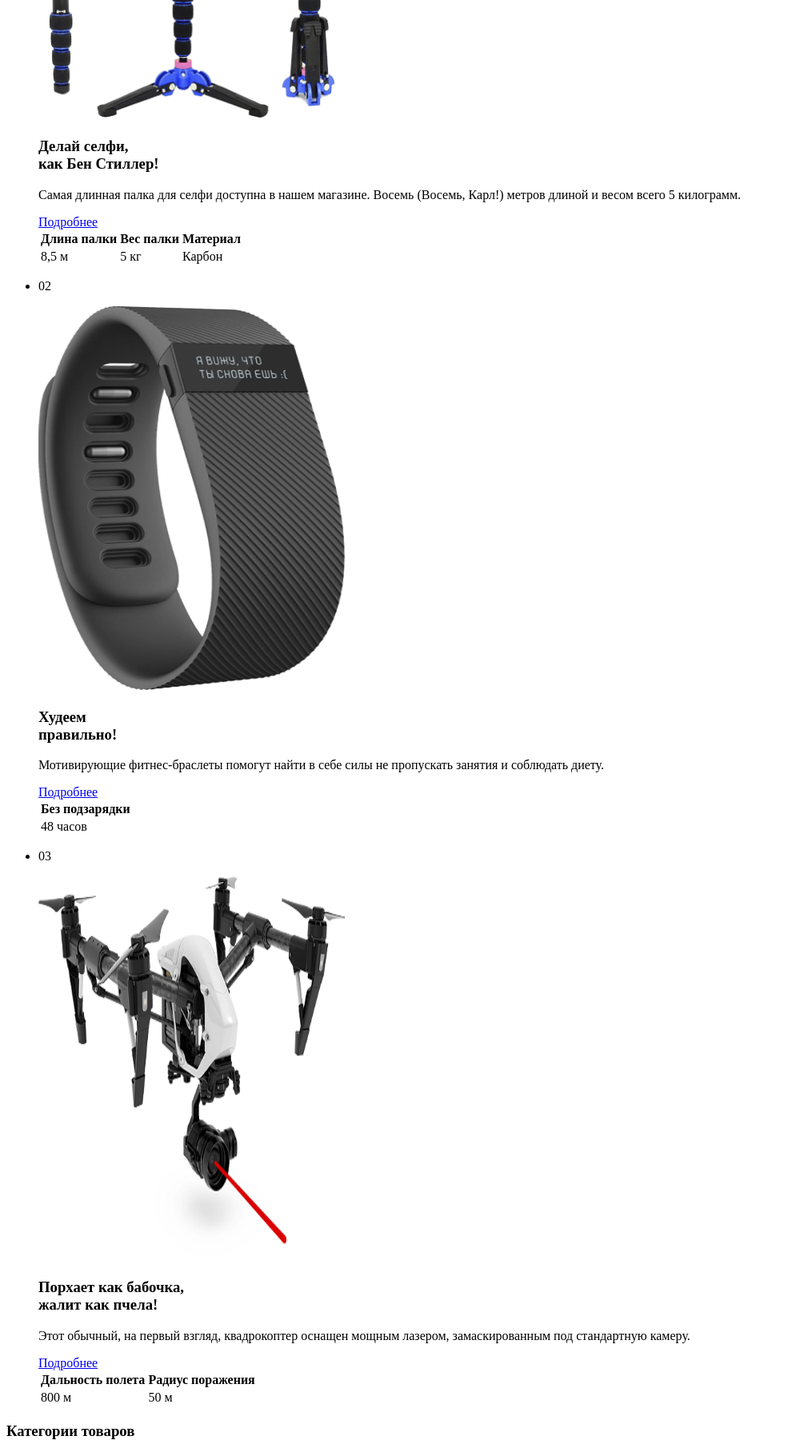
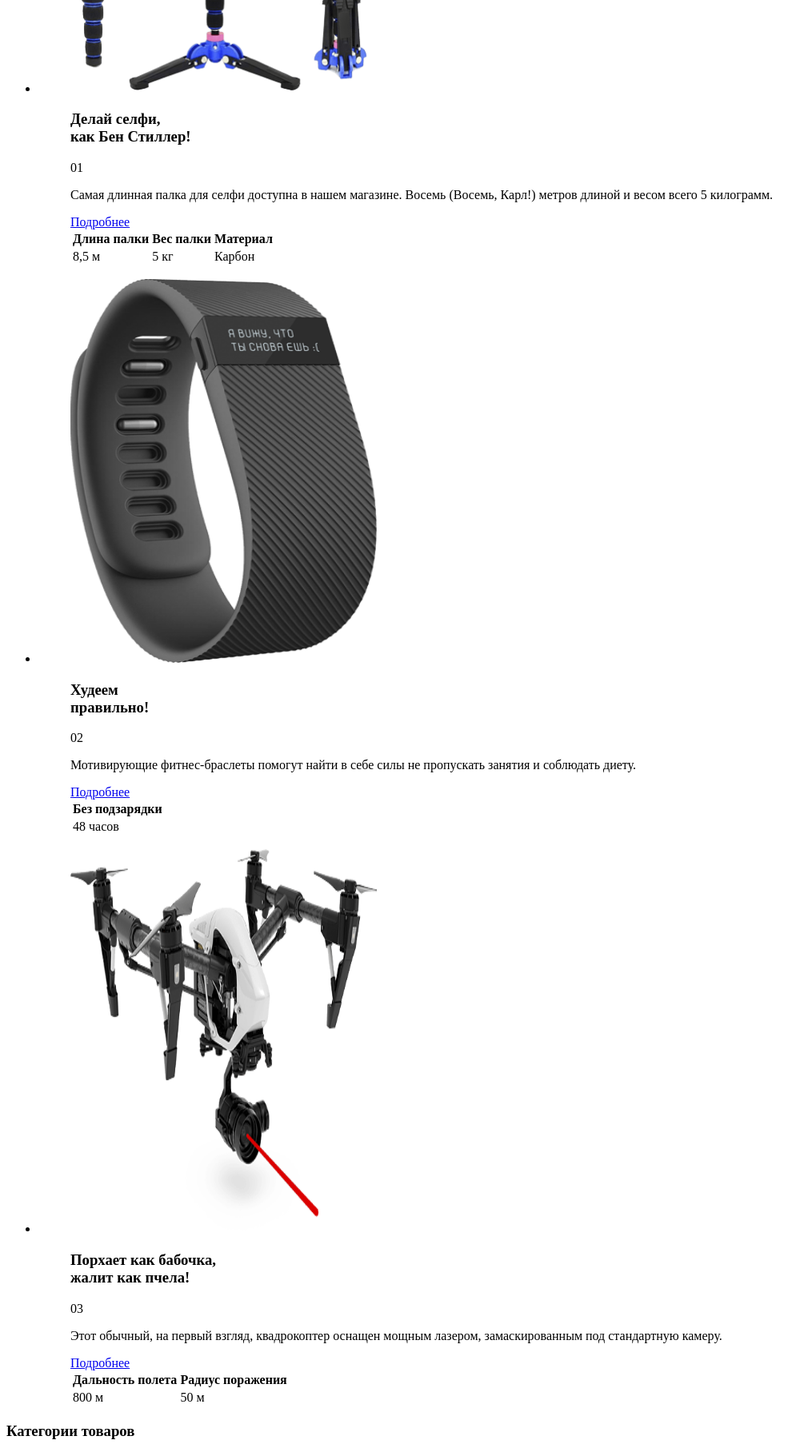
Before and after one commit to nerealist/691731-device, a plain HTML site: page index.html in a window 1280 px wide. Shown: the part 880-2696 px from the top of the page at 80% size, without its empty margins (0-1015 px from the left). Drawn offline with Linux system fonts and the light colour scheme.

Commit message:
доработал популярные товары
обернул карточку популярных товаров в элемент figure

```diff
--- a/index.html
+++ b/index.html
@@ -43,13 +43,14 @@
         <h2 class="visually-hidden">Популярные товары</h2>
         <ul class="popular-list">
           <li class="popular-products--item">
-            <p>01</p>
+            <figure>
               <img src="img/slider-1.png" width="383" height="480" alt="Изображение палки для селфи">
-            <section class="product-info">
+              <figcaption class="product-info">
                 <h3>
                   Делай селфи,<br>
                   как Бен Стиллер!
                 </h3>
+                <p class="item-number">01</p>
                 <p>Самая длинная палка для селфи доступна в нашем магазине. Восемь (Восемь, Карл!) метров длиной и весом всего 5 килограмм.</p>
                 <a href="selfi-stick.html">Подробнее</a>
                 <span><!--Здесь будет пагинатор слайдера популярных товаров--></span>
@@ -65,16 +66,18 @@
                     <td>Карбон</td>
                   </tr>
                 </table>
-            </section>
+              </figcaption>
+            </figure>
           </li>
           <li class="popular-products--item">
-            <p>02</p>
+            <figure>
               <img src="img/slider-2.png" width="383" height="480" alt="Изображение фитнес-браслета">
-            <section class="product-info">
+              <figcaption class="product-info">
                 <h3>
                   Худеем<br>
                   правильно!
                 </h3>
+                <p class="item-number">02</p>
                 <p>Мотивирующие фитнес-браслеты помогут найти в себе силы не пропускать занятия и соблюдать диету.</p>
                 <a href="fitbit.html">Подробнее</a>
                 <span><!--Здесь будет пагинатор слайдера популярных товаров--></span>
@@ -86,16 +89,18 @@
                     <td>48 часов</td>
                   </tr>
                 </table>
-            </section>
+              </figcaption>
+            </figure>
           </li>
           <li class="popular-products--item">
-            <p>03</p>
+            <figure>
               <img src="img/slider-3.png" width="383" height="480" alt="Изображение квадрокоптера">
-            <section class="product-info">
+              <figcaption class="product-info">
                 <h3>
                   Порхает как бабочка,<br>
                   жалит как пчела!
                 </h3>
+                <p class="item-number">03</p>
                 <p>Этот обычный, на первый взгляд, квадрокоптер оснащен мощным лазером, замаскированным под стандартную камеру.</p>
                 <a href="quadrocopter.html">Подробнее</a>
                 <span><!--Здесь будет пагинатор слайдера популярных товаров--></span>
@@ -109,7 +114,8 @@
                     <td>50 м</td>
                   </tr>
                 </table>
-            </section>
+              </figcaption>
+            </figure>
           </li>
         </ul>
       </section>
```
Also changed, not shown: catalog.html (+0 -7 lines). Lines whose indentation alone changed are shown as unchanged.
